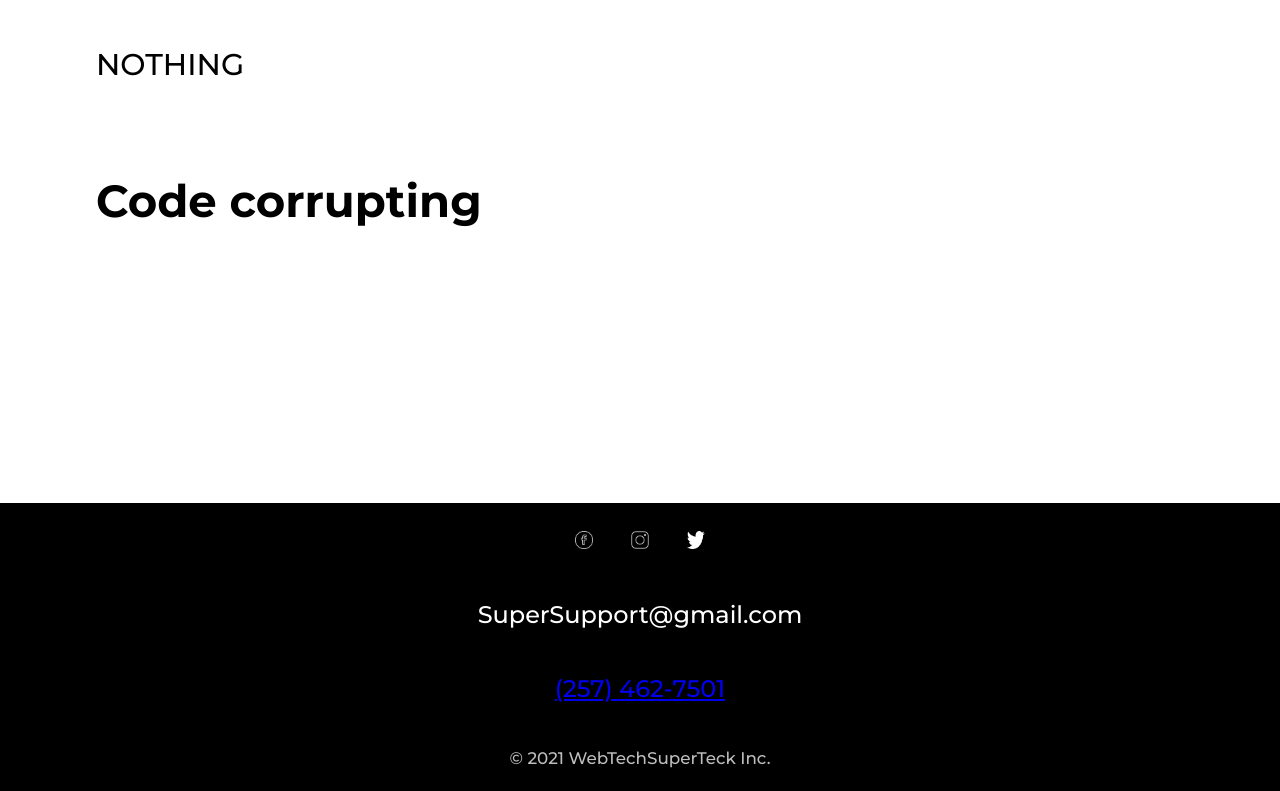
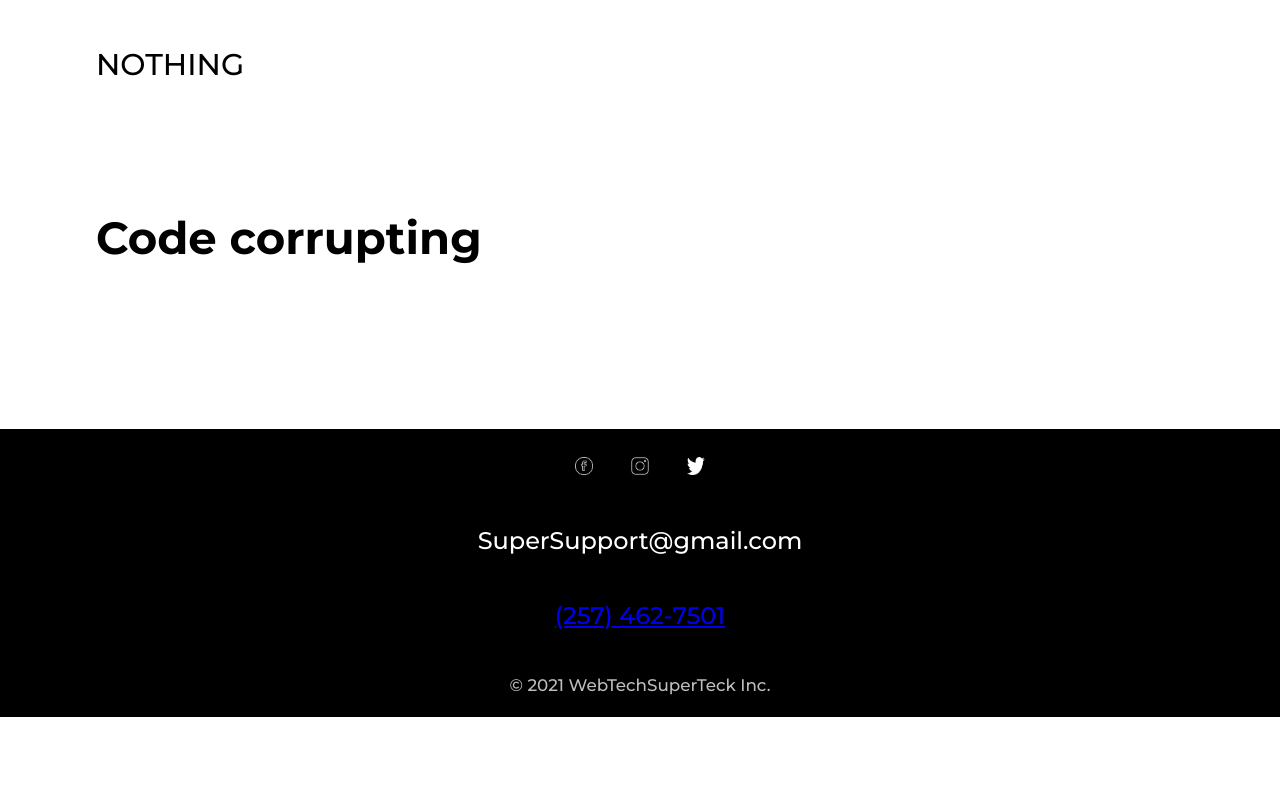
Before and after one commit to GTFTT/HuffmanCoding, a React (Create React App) app: page / in a window 1280 px wide. Shown: the part 1260-2051 px from the top of the page. After the commit the page ends 1977 px from the top, so only its background shows below. Built offline with nearby package versions, Linux system fonts and the light colour scheme.

Commit message:
Styes improved for bin codes

```diff
--- a/src/components/CorruptedHuffman/index.js
+++ b/src/components/CorruptedHuffman/index.js
@@ -1,4 +1,7 @@
 import React from 'react';
+import _ from 'lodash';
+
+import Styles from './styles.module.css';
 
 import {
     insertControllingBits,
@@ -6,6 +9,14 @@
     corruptBinCode,
     calculateCorruptedPosition,
 } from "utils";
+
+function generateBinCode(binCode) {
+    return <div>
+        {_.map(binCode, (ch) => {
+            return <span className={Styles.binCharacter}>{ch}</span>
+        })}
+    </div>
+}
 
 function index({binCode}) {
 
@@ -16,15 +27,12 @@
     //
 
     return (
-        <div>
+        <div className={Styles.mainCont}>
             <h2>Code corrupting</h2>
-            {binCode}
-            <br />
-            {binCodeWithControllingBits}
-            <br />
-            {binCodeWithCalculatedControllingBits}
-            <br />
-            {corruptedBinCode}
+            {generateBinCode(binCode)}
+            {generateBinCode(binCodeWithControllingBits)}
+            {generateBinCode(binCodeWithCalculatedControllingBits)}
+            {generateBinCode(corruptedBinCode)}
             <br />
             {/* {calculateCorruptedPosition(binCodeWithCalculatedControllingBits)} */}
             {/* {calculateCorruptedPosition(corruptedBinCode)} */}
--- a/src/components/CorruptedHuffman/styles.module.css
+++ b/src/components/CorruptedHuffman/styles.module.css
@@ -0,0 +1,12 @@
+.mainCont {
+    overflow: scroll;
+}
+
+.binCharacter {
+    display: inline-block;
+    width: 1.5em;
+    border: 0.1rem solid rgb(160, 160, 160);
+    background-color: aliceblue;
+    margin: 0.1rem 0.1rem 0.4rem 0.1rem;
+    text-align: center;
+}
```
